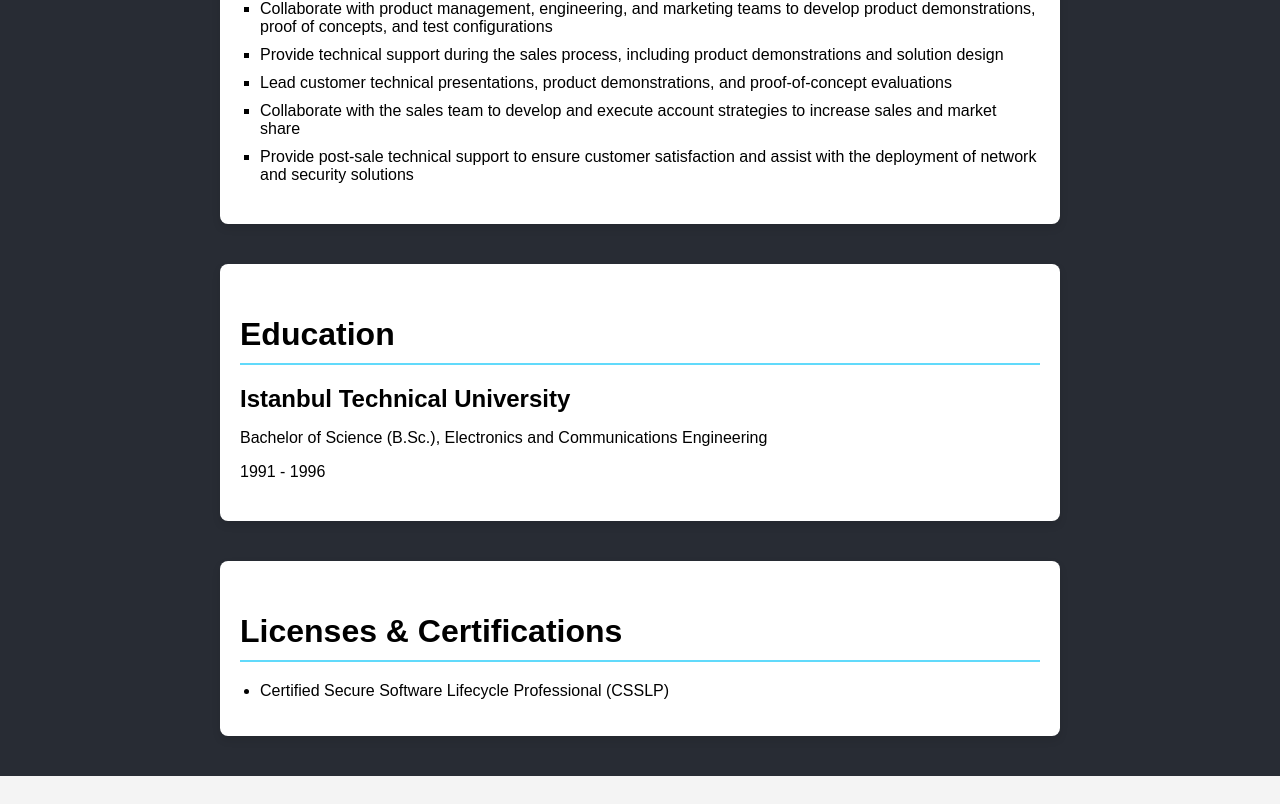
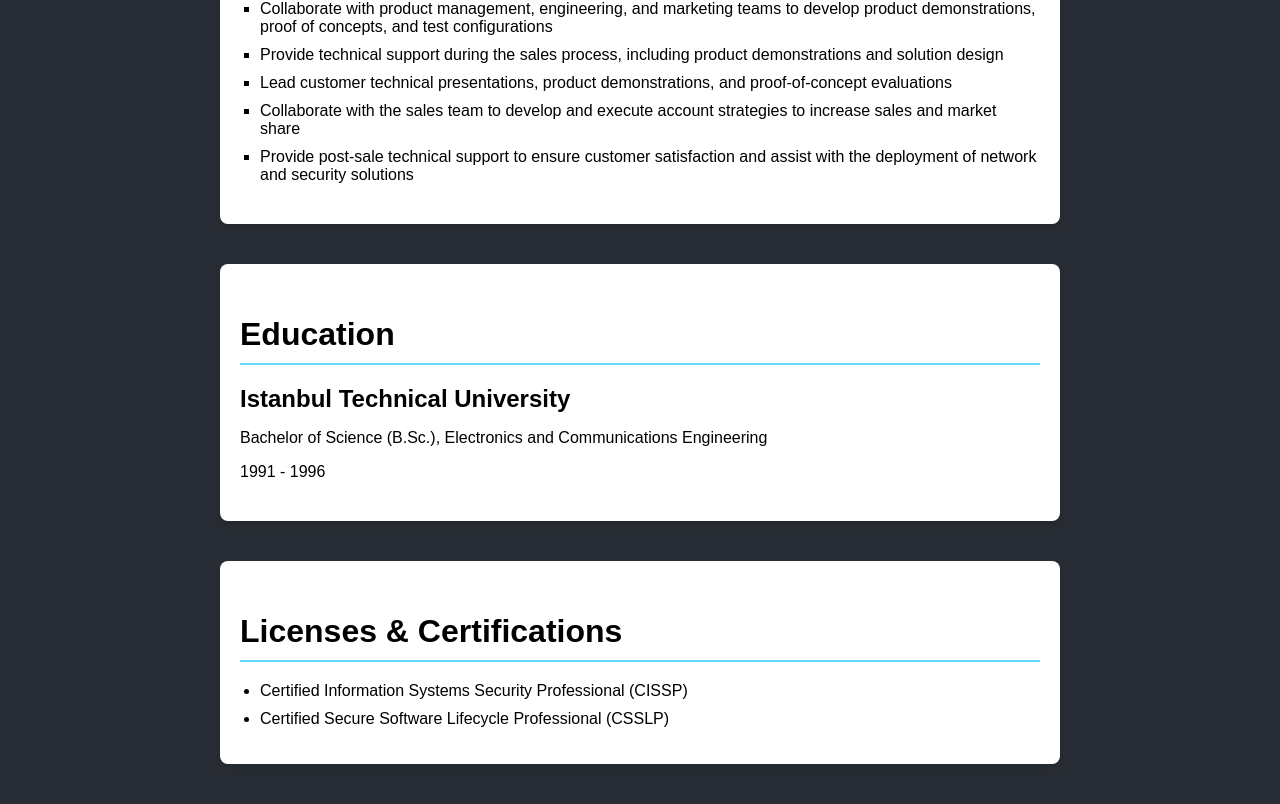
Before and after one commit to bbuyukkahraman/my-react-app, a React (Create React App) app: page / in a window 1280 px wide. Shown: the part 2751-3555 px from the top of the page. Before the commit the page ends 3527 px from the top, so only its background shows below. Built offline with nearby package versions, Linux system fonts and the light colour scheme.

Commit message:
Update App.js

```diff
--- a/src/App.js
+++ b/src/App.js
@@ -117,6 +117,7 @@ function App() {
         <section id="licenses">
           <h3>Licenses & Certifications</h3>
           <ul>
+            <li>Certified Information Systems Security Professional (CISSP)</li>
             <li>Certified Secure Software Lifecycle Professional (CSSLP)</li>
           </ul>
         </section>
```
